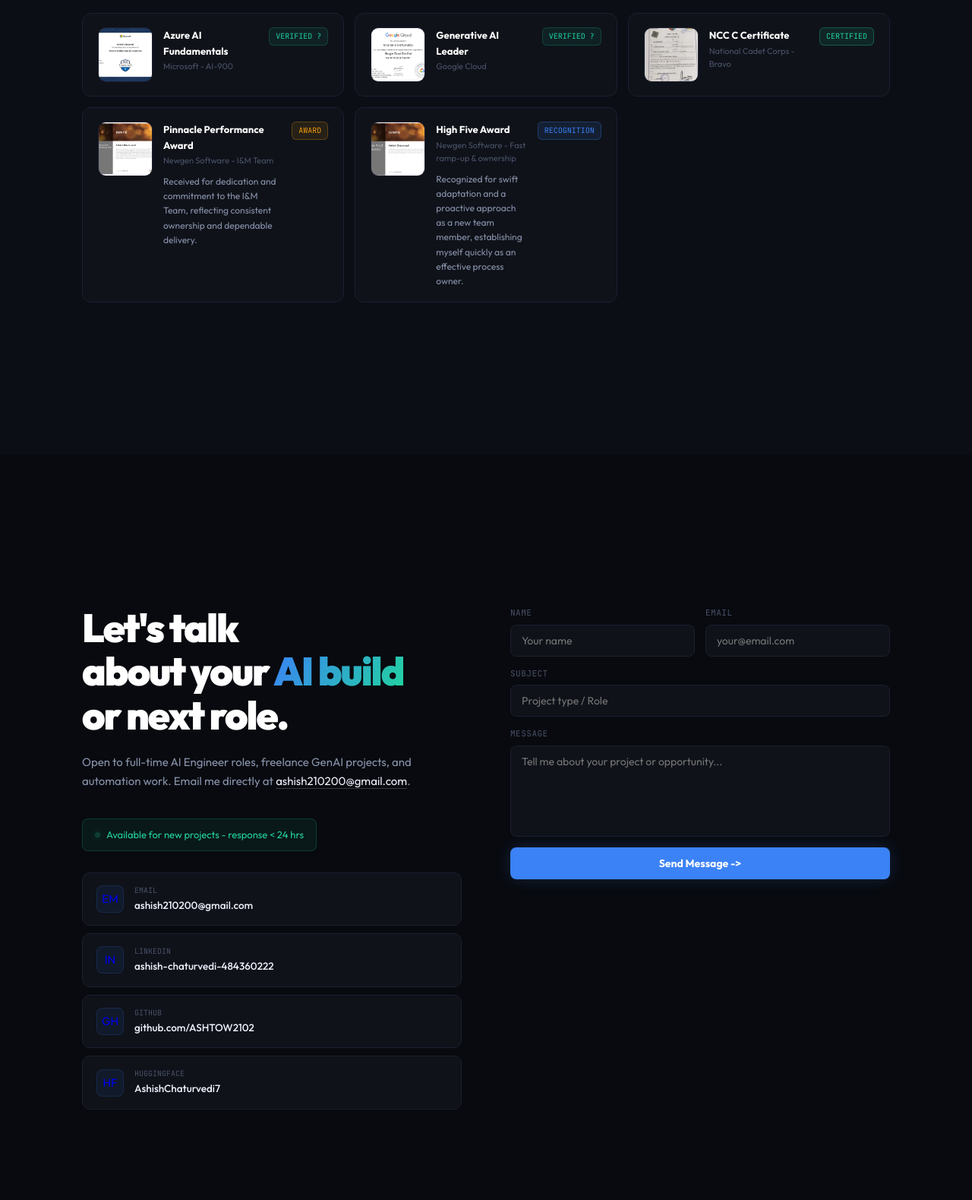
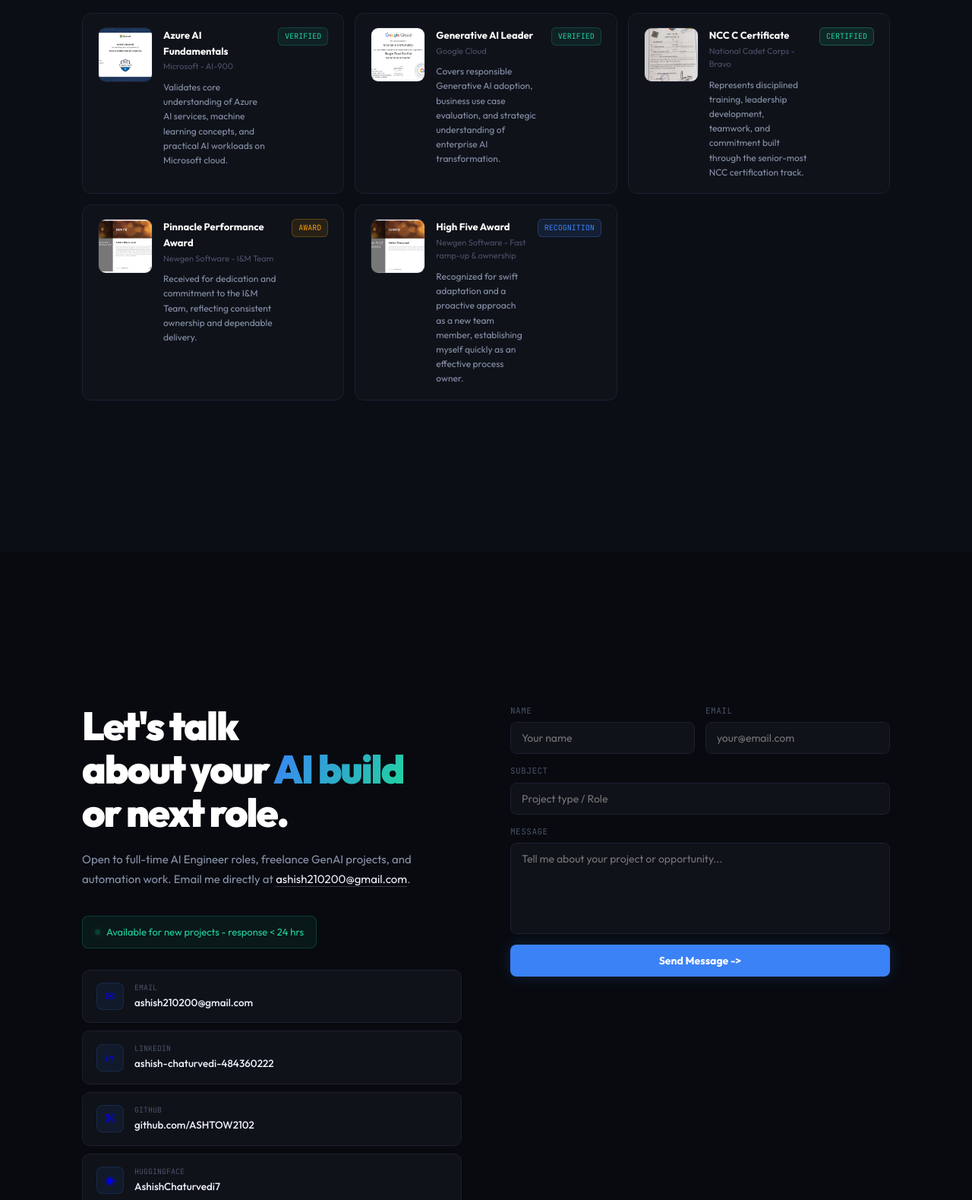
Before and after one commit to ASHTOW2102/ASHTOW2102.github.io, a plain HTML site: page index.html in a window 1280 px wide. Shown: the part 6117-7696 px from the top of the page at 76% size. Drawn offline with Linux system fonts and the light colour scheme.

Commit message:
Polish certificate copy and contact icons

```diff
--- a/index.html
+++ b/index.html
@@ -790,17 +790,29 @@
   <div class="certs-row">
     <a href="https://learn.microsoft.com/api/credentials/share/en-us/AshishChaturvedi-8033/B284216E17918581?sharingId=84573483C46E7A8C" target="_blank" class="cert-c preview-card reveal">
       <div class="cert-thumb"><img src="assets/certificates/AI 900.jpg" alt="Azure AI Fundamentals certificate"/></div>
-      <div class="cert-copy"><div class="cert-name">Azure AI Fundamentals</div><div class="cert-issuer">Microsoft - AI-900</div></div>
-      <div class="cert-badge">VERIFIED ?</div>
+      <div class="cert-copy">
+        <div class="cert-name">Azure AI Fundamentals</div>
+        <div class="cert-issuer">Microsoft - AI-900</div>
+        <div class="cert-note">Validates core understanding of Azure AI services, machine learning concepts, and practical AI workloads on Microsoft cloud.</div>
+      </div>
+      <div class="cert-badge">VERIFIED</div>
     </a>
     <a href="https://www.credly.com/badges/e6bb211f-522c-4712-8b86-571dbac96acf/public_url" target="_blank" class="cert-c preview-card reveal reveal-d1">
       <div class="cert-thumb"><img src="assets/certificates/GENAI-Leader.jpg" alt="Generative AI Leader certificate"/></div>
-      <div class="cert-copy"><div class="cert-name">Generative AI Leader</div><div class="cert-issuer">Google Cloud</div></div>
-      <div class="cert-badge">VERIFIED ?</div>
+      <div class="cert-copy">
+        <div class="cert-name">Generative AI Leader</div>
+        <div class="cert-issuer">Google Cloud</div>
+        <div class="cert-note">Covers responsible Generative AI adoption, business use case evaluation, and strategic understanding of enterprise AI transformation.</div>
+      </div>
+      <div class="cert-badge">VERIFIED</div>
     </a>
     <div class="cert-c preview-card reveal reveal-d2" tabindex="0">
       <div class="cert-thumb"><img src="assets/certificates/NCC.jpg" alt="NCC C Certificate"/></div>
-      <div class="cert-copy"><div class="cert-name">NCC C Certificate</div><div class="cert-issuer">National Cadet Corps - Bravo</div></div>
+      <div class="cert-copy">
+        <div class="cert-name">NCC C Certificate</div>
+        <div class="cert-issuer">National Cadet Corps - Bravo</div>
+        <div class="cert-note">Represents disciplined training, leadership development, teamwork, and commitment built through the senior-most NCC certification track.</div>
+      </div>
       <div class="cert-badge" style="background:rgba(34,211,160,.1);border-color:rgba(34,211,160,.3);">CERTIFIED</div>
     </div>
     <div class="cert-c preview-card reveal reveal-d3" tabindex="0">
@@ -855,10 +867,10 @@
       <p class="contact-sub">Open to full-time AI Engineer roles, freelance GenAI projects, and automation work. Email me directly at <a href="mailto:ashish210200@gmail.com" style="color:var(--text);text-decoration:none;border-bottom:1px solid rgba(255,255,255,.2);">ashish210200@gmail.com</a>.</p>
       <div class="avail-chip">Available for new projects - response &lt; 24 hrs</div>
       <div class="contact-links">
-        <a href="mailto:ashish210200@gmail.com" class="clink"><div class="clink-ico">EM</div><div><div class="clink-lbl">EMAIL</div><div class="clink-val">ashish210200@gmail.com</div></div></a>
-        <a href="https://linkedin.com/in/ashish-chaturvedi-484360222" target="_blank" class="clink"><div class="clink-ico">IN</div><div><div class="clink-lbl">LINKEDIN</div><div class="clink-val">ashish-chaturvedi-484360222</div></div></a>
-        <a href="https://github.com/ASHTOW2102" target="_blank" class="clink"><div class="clink-ico">GH</div><div><div class="clink-lbl">GITHUB</div><div class="clink-val">github.com/ASHTOW2102</div></div></a>
-        <a href="https://huggingface.co/AshishChaturvedi7" target="_blank" class="clink"><div class="clink-ico">HF</div><div><div class="clink-lbl">HUGGINGFACE</div><div class="clink-val">AshishChaturvedi7</div></div></a>
+        <a href="mailto:ashish210200@gmail.com" class="clink"><div class="clink-ico">✉</div><div><div class="clink-lbl">EMAIL</div><div class="clink-val">ashish210200@gmail.com</div></div></a>
+        <a href="https://linkedin.com/in/ashish-chaturvedi-484360222" target="_blank" class="clink"><div class="clink-ico">in</div><div><div class="clink-lbl">LINKEDIN</div><div class="clink-val">ashish-chaturvedi-484360222</div></div></a>
+        <a href="https://github.com/ASHTOW2102" target="_blank" class="clink"><div class="clink-ico">⌘</div><div><div class="clink-lbl">GITHUB</div><div class="clink-val">github.com/ASHTOW2102</div></div></a>
+        <a href="https://huggingface.co/AshishChaturvedi7" target="_blank" class="clink"><div class="clink-ico">◉</div><div><div class="clink-lbl">HUGGINGFACE</div><div class="clink-val">AshishChaturvedi7</div></div></a>
       </div>
     </div>
     <div class="contact-form reveal reveal-d1">
```
